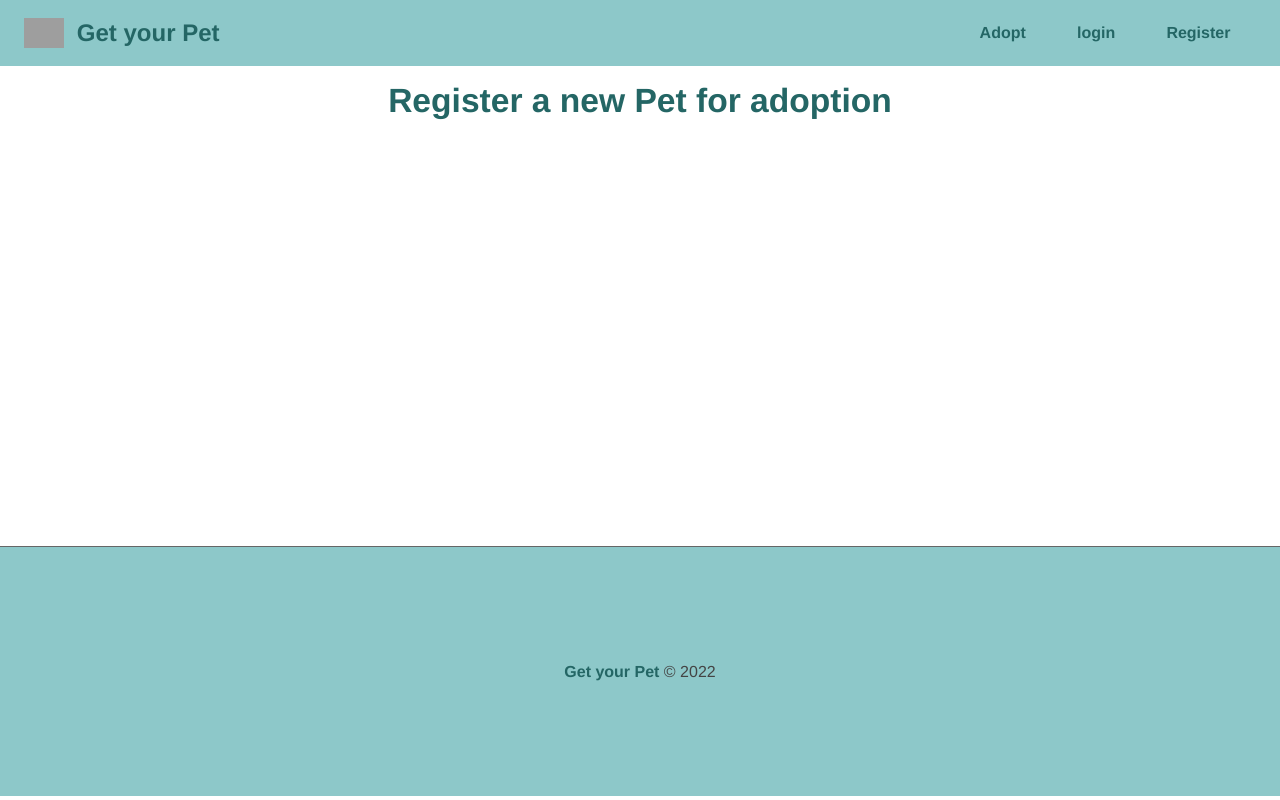
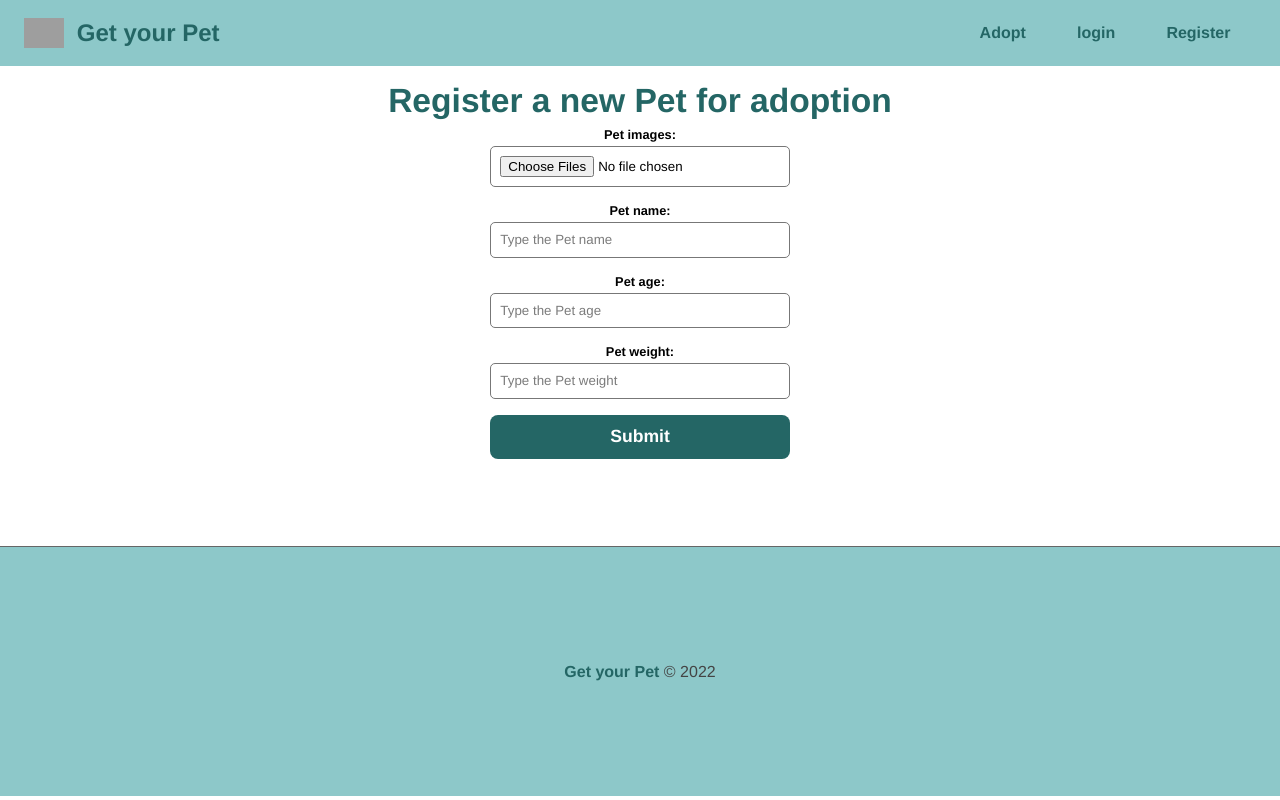
Before and after one commit to zangassis/get-your-pet, a React (Create React App) app in the folder frontend/: page /pet/add in a window 1280 px wide. Built offline with nearby package versions, Linux system fonts and the light colour scheme; grey boxes are pictures that could not be loaded.

Commit message:
feat: Add new pet form

```diff
--- /dev/null
+++ b/frontend/src/components/form/PetForm.js
@@ -0,0 +1,67 @@
+import { useState } from 'react'
+import formStyles from './Form.module.css'
+import Input from './Input'
+import Select from './Select'
+
+function onFileChange(e){
+
+}
+
+function handleChange(e){
+
+}
+
+function handleColor(e){
+
+}
+
+function PetForm(handleSubmit, petData, btnText){
+    const [pet, setPet] = useState(petData || {})
+    const [preview, setPreview] = useState([])
+    const colors = ['White', 'Black', 'Grey']
+
+    return (
+    <form className={formStyles.form_container}>
+        <Input
+            text='Pet images'
+            type='file'
+            name='images'
+            handleOnChange={onFileChange}
+            multiple={true}
+        ></Input>
+        <Input
+            text='Pet name'
+            type='text'
+            name='name'
+            placeholder='Type the Pet name'
+            handleOnChange={handleChange}
+            value={pet.name || ''}
+        ></Input>
+        <Input
+            text='Pet age'
+            type='text'
+            name='age'
+            placeholder='Type the Pet age'
+            handleOnChange={handleChange}
+            value={pet.age || ''}
+        ></Input>
+        <Input
+            text='Pet weight'
+            type='number'
+            name='weight'
+            placeholder='Type the Pet weight'
+            handleOnChange={handleChange}
+            value={pet.weight || ''}
+        ></Input>
+        <Select
+            name='color'
+            text='Select a color'
+            options={colors}
+            handleOnChange={handleColor}
+            value={pet.color || ''}
+        ></Select>
+        <input type='submit' value={btnText}></input>
+    </form>)
+}
+
+export default PetForm
--- /dev/null
+++ b/frontend/src/components/form/Select.js
@@ -0,0 +1,17 @@
+import styles from './Select.module.css'
+
+function Select({text, name, options, handleOnChange, value}){
+    <div className={styles.form_control}>
+        <label htmlFor={name}>{text}</label>
+        <select
+        name={name}
+        id={name}
+        onChange={handleOnChange}
+        value={value || ''}>
+        <option>Select an option</option>
+        {options.map((option) => (<option value={option} key={option}>{option}</option>))}
+        </select>
+    </div>
+}
+
+export default Select
--- /dev/null
+++ b/frontend/src/components/form/Select.module.css
@@ -0,0 +1,16 @@
+.form_control {
+    display: flex;
+    flex-direction: column;
+    margin-bottom: 1em;
+}
+
+.form_control label {
+    margin-bottom: .6em;
+    font-weight: bold;
+}
+
+.form_control select {
+    padding: .7em;
+    border: 1px solid #777;
+    border-radius: 5px;
+}
--- a/frontend/src/components/pages/Pet/AddPet.js
+++ b/frontend/src/components/pages/Pet/AddPet.js
@@ -3,6 +3,7 @@
 import { useState } from 'react'
 import { useHistory } from 'react-router-dom'
 import useFlashMessage from '../../../hooks/useFlashMessage'
+import PetForm from '../../form/PetForm'
 
 function AddPet(){
     return (
@@ -10,7 +11,7 @@
             <div>
                 <h1>Register a new Pet for adoption</h1>
             </div>
-
+            <PetForm btnText='Register Pet'></PetForm>
     </section>
     )
 }
```
